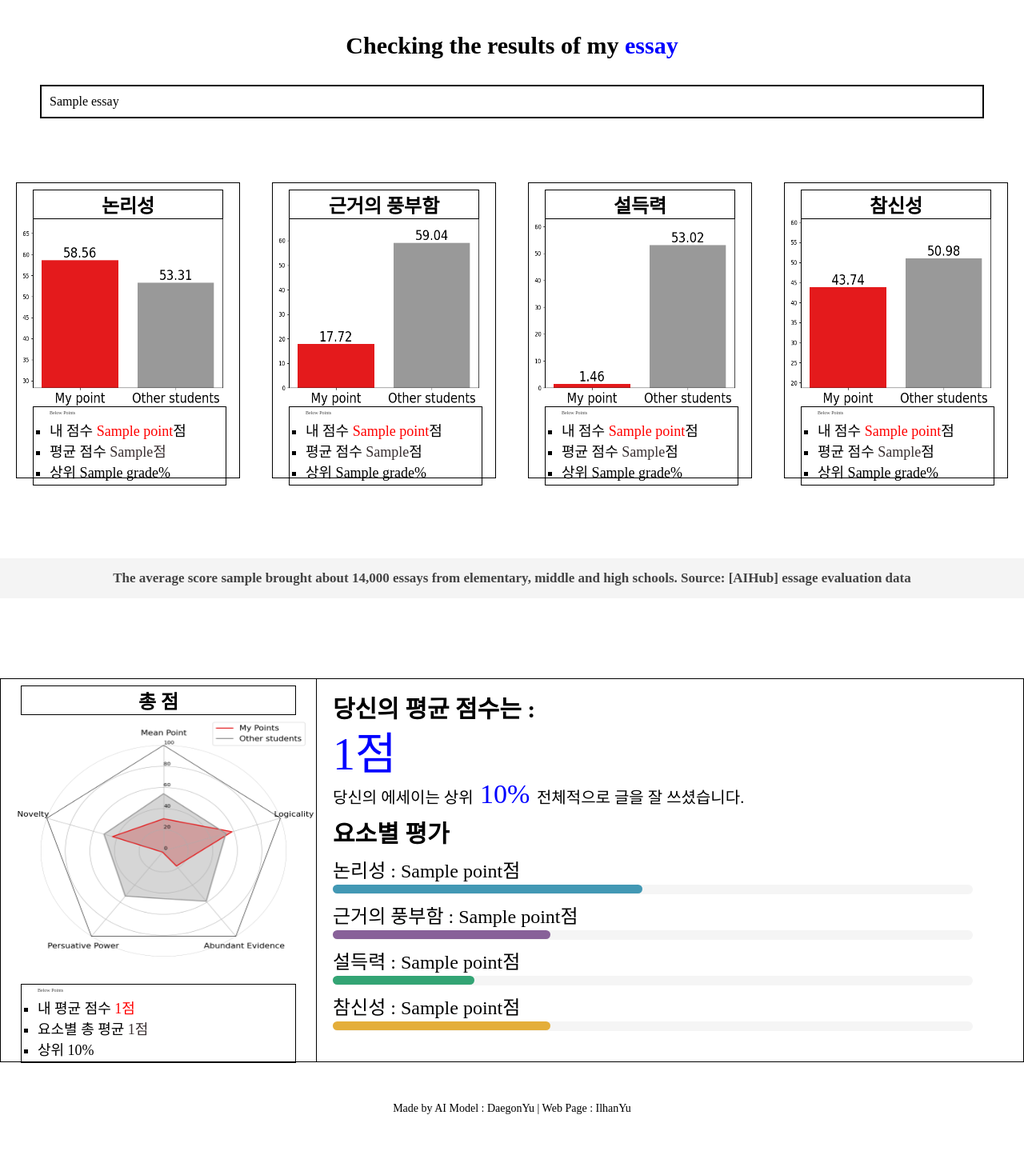
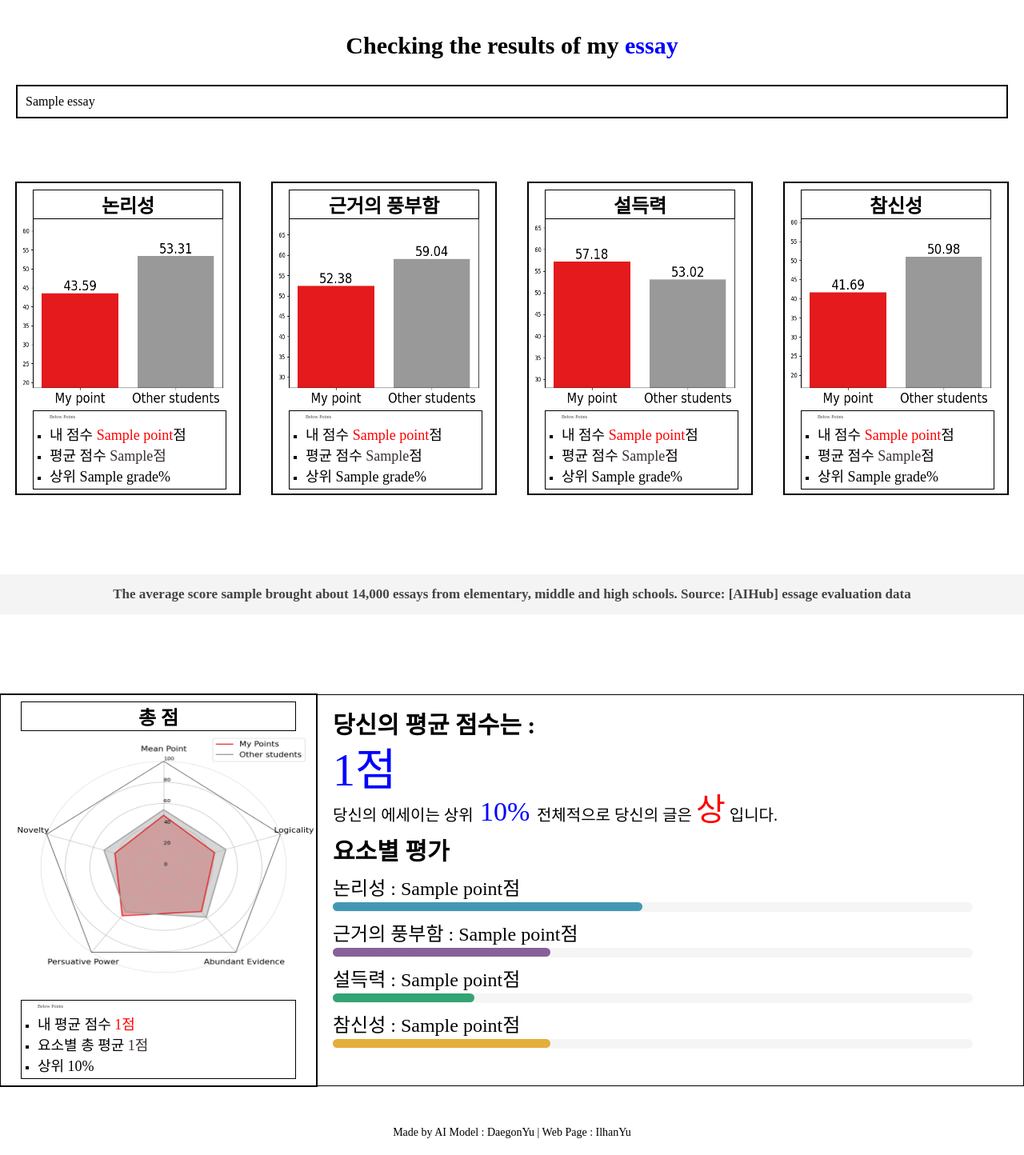
Before and after one commit to daegonYu/Automated-Essay-Scoring-Simple-Web, a Flask app: template templates/result.html in a window 1280 px wide. Shown: the whole page at 80% size. Before the commit the page ends 1393 px from the top, so only its background shows below. Run offline with Flask 2, Linux system fonts and the light colour scheme; the template is opened without the code that fills it: most values are stand-ins (such as "Sample title", 1, 10 or a date in 2020); parts of the project's set-up code (start-up, migrations or seed data) failed here and were passed over.

Commit message:
CSS 수정1

```diff
--- a/app.py
+++ b/app.py
@@ -103,9 +103,6 @@
         grade_list = [my_logical_grade, my_reason_grade, my_persuasive_grade, my_novelty_grade]
         grade_list = [round(grade) for grade in grade_list]
 
-
-        # my_point_list = list(map(round,my_point_list))
-
         # 그래프 그리고 저장하기
 
         font_size = 22
--- a/templates/result.html
+++ b/templates/result.html
@@ -14,6 +14,9 @@
                 box-sizing: border-box;
                 margin: 0;
                 padding: 0;
+            }
+            li::marker {
+                font-size : 0.8em;
             }
             body
             {
@@ -38,7 +41,7 @@
             }
             .essay-content
             {
-                width: 1180px;
+                width: 1240px;
                 font-size: 16px;
                 border: 2px solid black;
                 padding: 10px;
@@ -54,9 +57,10 @@
             .result-content
             {
                 width: 280px;
-                height: 370px;
+                height: 390px;
                 margin: 0 0;
                 border: 1px solid black;
+                outline : 1px solid black;
             }
             .result-title
             {
@@ -96,7 +100,7 @@
                 width: 242px;
                 font-size: 18px;
                 padding: 0 0 4px 20px;
-                margin: 0 20px 0 20px;
+                margin: 5px 20px 0 20px;
                 border: 1px solid black;
 
             }
@@ -104,7 +108,7 @@
             {
                 display: inline-block;
                 width: 396px;
-                height: 480px;
+                height: 490px;
                 padding: 8px 0 0 0;
                 margin: 0 0 0 0;
             }
@@ -150,6 +154,11 @@
             {
                 color: #392f31;
 
+            }
+            .big-red
+            {
+                color: #ff0000;
+                font-size: 40px;
             }
             footer
             {
@@ -364,8 +373,15 @@
                         {{total_mean[0]}}점
                         <div class="evaluation-under">
                             당신의 에세이는 상위<span class="persent"> {{my_total_grade}}% </span>
-                            전체적으로 글을 잘 쓰셨습니다.
-
+                            전체적으로 당신의 글은
+                            {% if my_total_grade < 36 %}
+                                <span class="big-red">상</span>
+                            {% elif my_total_grade < 71 %}
+                                <span class="big-red">중</span>
+                            {% else %}
+                                <span class="big-red">하</span>
+                            {% endif %}
+                            입니다.
                         </div>
                     </div>
                     <div class="evaluation-element">
```
Also changed, not shown: static/images/logical.png, static/images/novelty.png, static/images/persuasive.png, static/images/reason.png, static/images/total.png.
